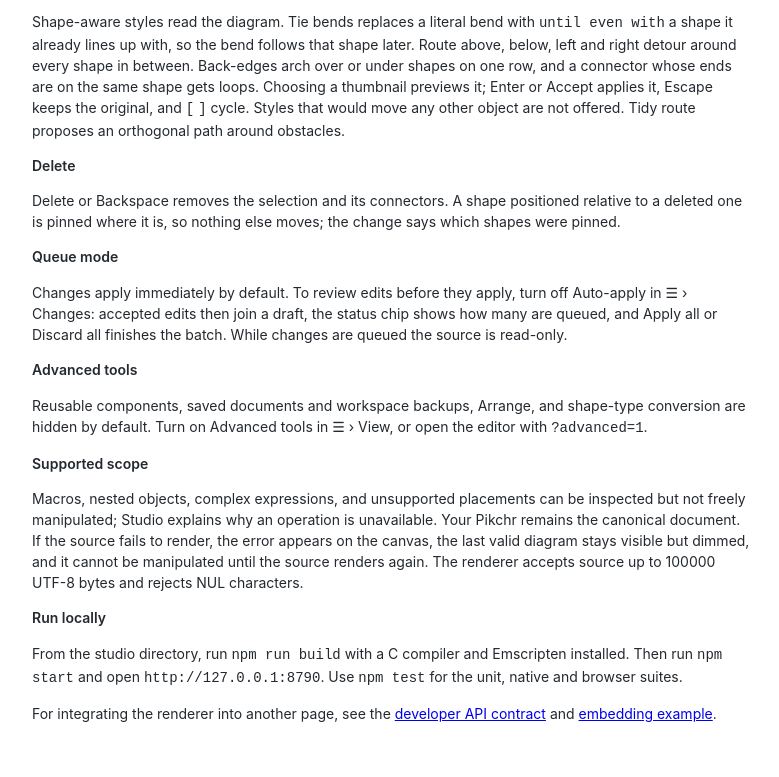
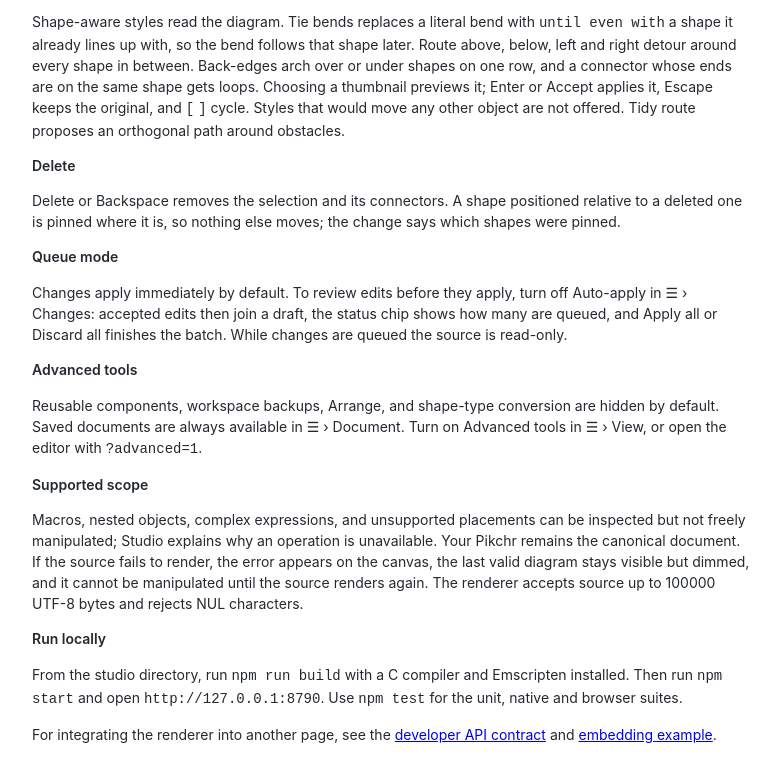
Before and after one commit to danmestas/pikchr-studio, a website: page public/help.html in a window 1280 px wide. Shown: the part 1329-2106 px from the top of the page, without its empty margins (248-1027 px from the left). Before the commit the page ends 2085 px from the top, so only its background shows below. Drawn offline with Linux system fonts and the light colour scheme.

Commit message:
Correct Help guidance for basic saved-document navigation

```diff
--- a/public/help.html
+++ b/public/help.html
@@ -51,7 +51,7 @@
 <h2>Queue mode</h2>
 <p>Changes apply immediately by default. To review edits before they apply, turn off Auto-apply in ☰ › Changes: accepted edits then join a draft, the status chip shows how many are queued, and Apply all or Discard all finishes the batch. While changes are queued the source is read-only.</p>
 <h2>Advanced tools</h2>
-<p>Reusable components, saved documents and workspace backups, Arrange, and shape-type conversion are hidden by default. Turn on Advanced tools in ☰ › View, or open the editor with <code>?advanced=1</code>.</p>
+<p>Reusable components, workspace backups, Arrange, and shape-type conversion are hidden by default. Saved documents are always available in ☰ › Document. Turn on Advanced tools in ☰ › View, or open the editor with <code>?advanced=1</code>.</p>
 <h2>Supported scope</h2>
 <p>Macros, nested objects, complex expressions, and unsupported placements can be inspected but not freely manipulated; Studio explains why an operation is unavailable. Your Pikchr remains the canonical document. If the source fails to render, the error appears on the canvas, the last valid diagram stays visible but dimmed, and it cannot be manipulated until the source renders again. The renderer accepts source up to 100000 UTF-8 bytes and rejects NUL characters.</p>
 <h2>Run locally</h2>
```
